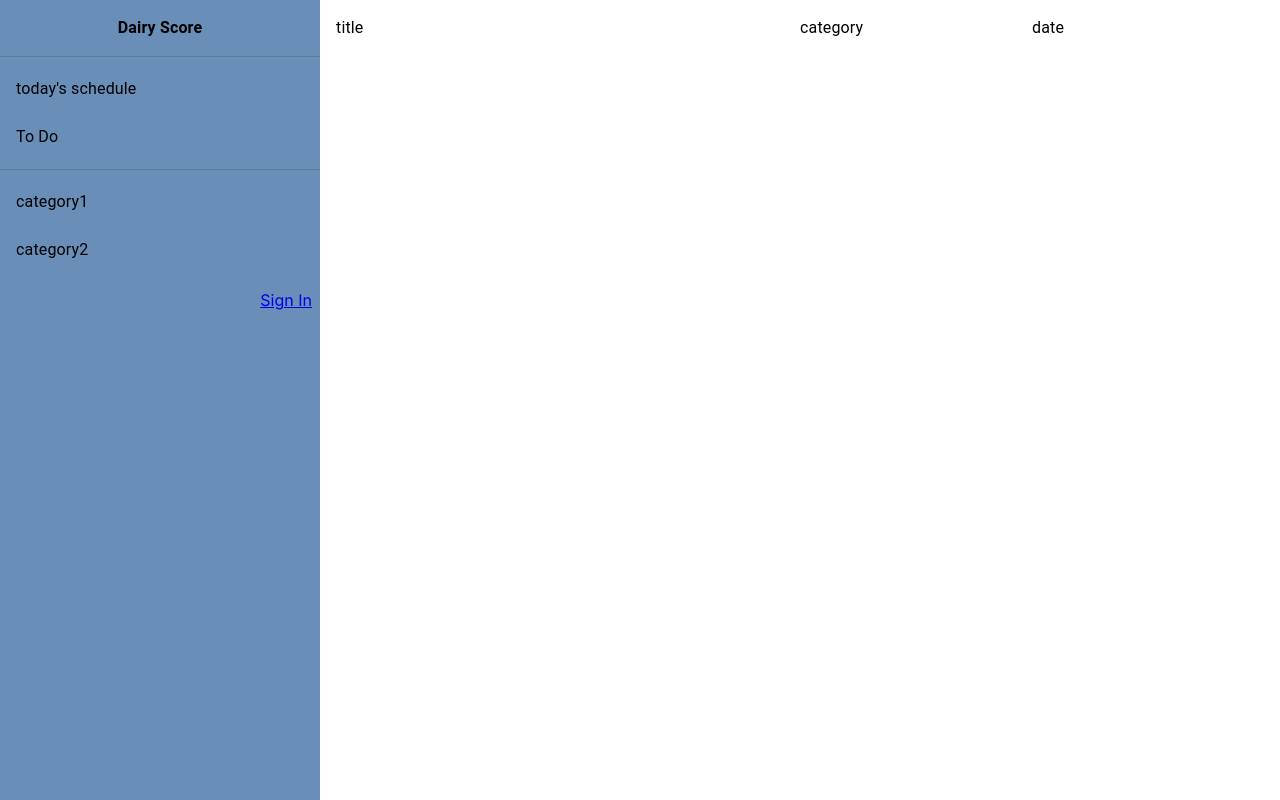
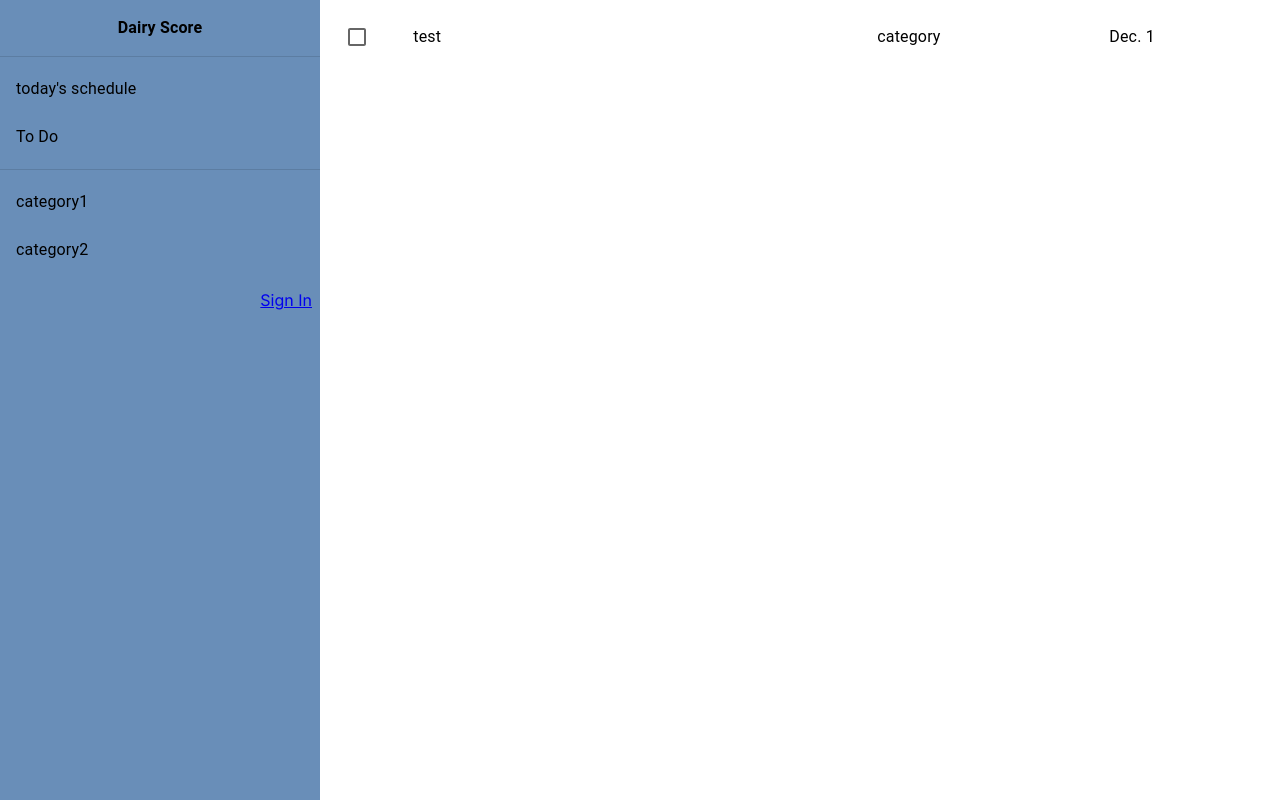
Before and after one commit to sonoda-kengo/daily-score-frontend, a Next.js app: page /category/1 in a window 1280 px wide. Built offline with nearby package versions, Linux system fonts and the light colour scheme.

Commit message:
add checkbox in todo-line

```diff
--- a/app/(site)/category/[id]/page.tsx
+++ b/app/(site)/category/[id]/page.tsx
@@ -1,9 +1,11 @@
+import { ITodo } from '@/app/types/todo';
 import { TodoLine } from '@/components/todo-line';
 
 export default async function CategoryIdPage() {
+  const todotest: ITodo = { isChecked: false, title: 'test', category: 'category', date: 'Dec. 1' };
   return (
     <>
-      <TodoLine />
+      <TodoLine todo={todotest} />
     </>
   );
 }
--- /dev/null
+++ b/app/types/todo.d.ts
@@ -0,0 +1,6 @@
+export interface ITodo {
+  isChecked: boolean;
+  title: string;
+  category: string;
+  date: string;
+}
--- a/components/todo-line.tsx
+++ b/components/todo-line.tsx
@@ -1,16 +1,26 @@
-import { Grid, Typography } from '@mui/material';
+'use client';
 
-export const TodoLine = () => {
+import { ITodo } from '@/app/types/todo';
+import { Checkbox, Grid, Typography } from '@mui/material';
+
+export const TodoLine = ({ todo }: { todo: ITodo }) => {
   return (
-    <Grid container>
+    <Grid container alignItems='center'>
+      <Grid item xs={1}>
+        <Checkbox
+          onChange={(e) => {
+            todo.isChecked = !todo.isChecked;
+          }}
+        />
+      </Grid>
       <Grid item xs={6}>
-        <Typography>title</Typography>
+        <Typography>{todo.title}</Typography>
       </Grid>
       <Grid item xs={3}>
-        <Typography>category</Typography>
+        <Typography>{todo.category}</Typography>
       </Grid>
-      <Grid item xs={3}>
-        <Typography>date</Typography>
+      <Grid item xs={2}>
+        <Typography>{todo.date}</Typography>
       </Grid>
     </Grid>
   );
```
